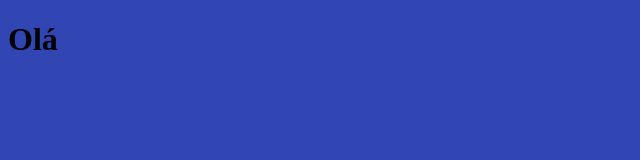
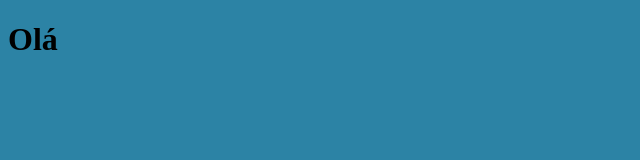
Before and after one commit to raquelbiondi/clone_disneyplus, a website: page index.html in a window 1280 px wide. Shown: the whole page, without its empty margins (0-640 px from the left). Drawn offline with nearby package versions, Linux system fonts and the light colour scheme; files that its build step writes are made by us from their sources.

Commit message:
setup do projeto

```diff
--- a/src/styles/main.scss
+++ b/src/styles/main.scss
@@ -1,4 +1,4 @@
-$bgColor: rgb(49, 69, 179);
+$bgColor: rgb(44, 131, 165);
 
 body {
     background-color: $bgColor;
```
